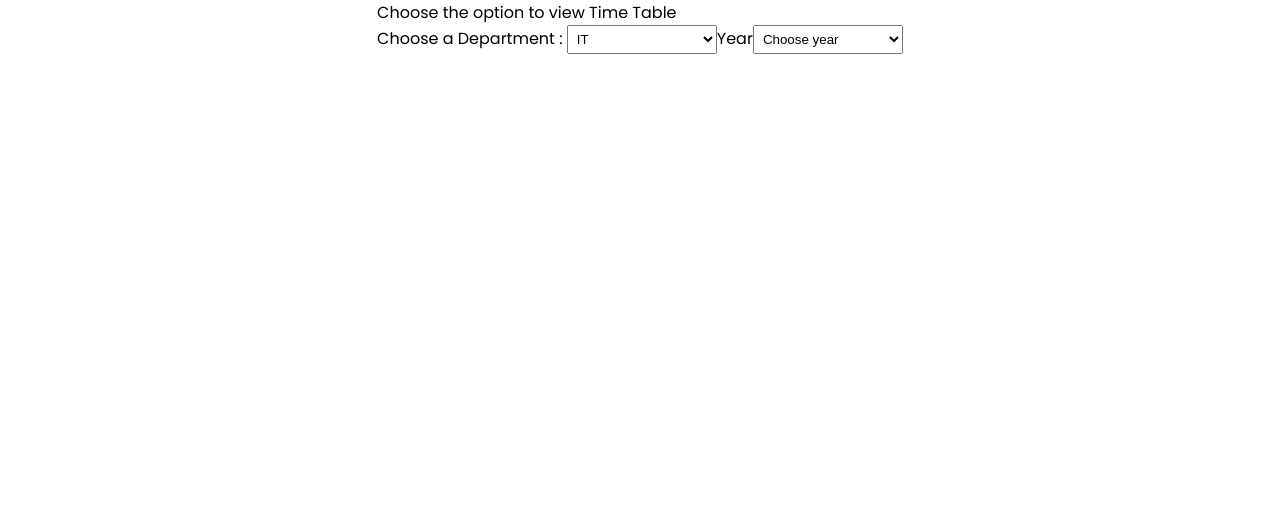
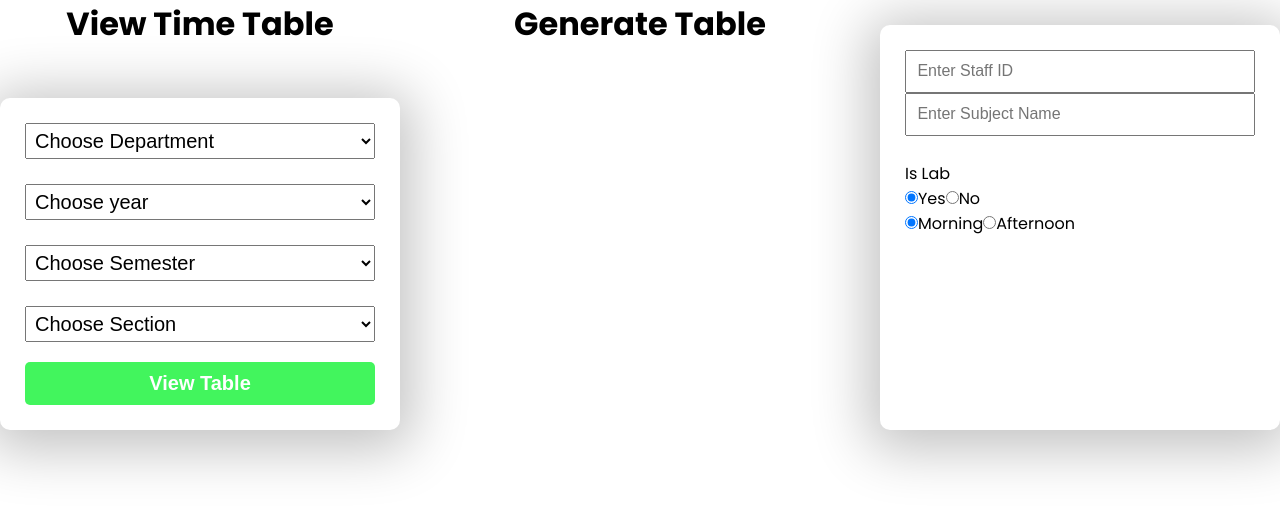
Before and after one commit to darky9197/VTS, a React (Vite) app in the folder ttableapp/: page / in a window 1280 px wide. Shown: the top 510 px of the page. Built offline with nearby package versions, Linux system fonts and the light colour scheme.

Commit message:
adminview(incomp)

```diff
--- a/ttableapp/src/App.jsx
+++ b/ttableapp/src/App.jsx
@@ -1,6 +1,7 @@
 //import { Routes, Route } from "react-router-dom";
 //import Login from "./Pages/Login";
 //import Userpage from "./Pages/Userpage";
+import AdminView from "./Pages/AdminView";
 import Generatorpage from "./Pages/Generatorpage";
 import Tableviewform from "./Pages/Tableviewform";
 //import { useEffect, useState } from "react";
@@ -36,7 +37,8 @@ function App() {
         <Generatorpage/>
       </div> */}
       {/* <Generatorpage/> */}
-      <Tableviewform/>
+      {/* <Tableviewform/> */}
+      <AdminView/>
 
     </>
   );
--- /dev/null
+++ b/ttableapp/src/Pages/Adminview.jsx
@@ -0,0 +1,53 @@
+import React, { useState } from 'react'
+import Tableviewform from './Tableviewform'
+import styled from 'styled-components'
+
+function AdminView() {
+    const [radioval,setRadio] = useState("Yes");
+    const [sesseion, setSession] = useState("Morning");
+
+    const radioChange = (value)=>{
+        setRadio(value);
+    }
+    const changeSession = (val)=>{
+        setSession(val)
+    }
+  return (
+    <Admin_view_comp>
+    <div className='adminview'>
+        <Tableviewform/>
+        <h1>Generate Table</h1>
+        <form action="">
+            <input type="text" placeholder='Enter Staff ID' />
+            <input type="text" placeholder='Enter Subject Name' /><br />
+            <label htmlFor="">Is Lab</label>
+            <div className='lab'>
+            <input type="radio" id='Yes' value={"Yes"} checked={radioval==="Yes"} onChange={()=>{radioChange("Yes")}}  />Yes
+            <input type="radio" id='No'  value={"No"} checked={radioval==="No"} onChange={()=>{radioChange("No")}}  />No
+            </div>
+            <div className='session'>
+            <input type="radio" id='fn'  value={"Morning"} checked={sesseion==="Morning"} onChange={()=>{changeSession("Morning")}}  />Morning
+            <input type="radio" id='an'  value={"Afternoon"} checked={sesseion==="Afternoon"} onChange={()=>{changeSession("Afternoon")}}  />Afternoon
+            </div>
+        </form>
+    </div>
+    </Admin_view_comp>
+  )
+}
+
+const Admin_view_comp = styled.div`
+.adminview{
+display:flex;
+justify-content:Space-between;
+}
+form{
+display:flex;
+flex-direction:column;
+padding:25px;
+margin-top:25px;
+width:400px;
+border-radius:10px;
+box-shadow: 0px 7px 55px 13px rgba(0,0,0,0.24);
+}
+`
+export default AdminView
--- a/ttableapp/src/Pages/Tableviewform.jsx
+++ b/ttableapp/src/Pages/Tableviewform.jsx
@@ -2,13 +2,16 @@ import React from 'react'
 import styled from 'styled-components'
 
 function Tableviewform() {
+  const msg = ()=>{
+    alert("Its under Working");
+  }
   return (
     <Formstyle>
     <div className='cont'>
+      <h1>View Time Table</h1><br />
       <form action="">
-        <label htmlFor="">Choose the option to view Time Table</label><br />
-        <label htmlFor="">Choose a Department : </label>
-        <select className='dept'  aria-placeholder='Choose a dept'>
+        <select className='dept' >
+            <option value="">Choose Department</option>
             <option value="IT">IT</option>
             <option value="CSE">CSE</option>
             <option value="AIDS">AIDS</option>
@@ -16,16 +19,33 @@ function Tableviewform() {
             <option value="MTS">MTS</option>
             <option value="EEE">EEE</option>
             <option value="ECE">ECE</option>
-        </select>
-        <label htmlFor="">Year</label>
+        </select><br />
         <select name="" id="">
             <option value="">Choose year</option>
             <option value="I">I</option>
             <option value="II">II</option>
             <option value="III">III</option>
             <option value="IV">IV</option>
-
+        </select><br />
+        <select name="" id="">
+            <option value="">Choose Semester</option>
+            <option value="I">I</option>
+            <option value="II">II</option>
+            <option value="III">III</option>
+            <option value="IV">IV</option>
+            <option value="V">V</option>
+            <option value="VI">VI</option>
+            <option value="VII">VII</option>
+            <option value="VIII">VIII</option>
+        </select><br />
+        <select name="" id="">
+            <option value="">Choose Section</option>
+            <option value="A">A</option>
+            <option value="B">B</option>
+            <option value="C">C</option>
+            <option value="D">D</option>
         </select>
+        <button onClick={msg} className='view-btn'>View Table</button>
       </form>
     </div>
     </Formstyle>
@@ -36,10 +56,36 @@ const Formstyle = styled.div`
 display:flex;
 justify-content:center;
 align-items : center;
+flex-direction:column
 }
 form select{
 width:150px;
 padding:5px;
+width:100%;
+font-size:20px;
+
+}
+form{
+display:flex;
+flex-direction:column;
+padding:25px;
+margin-top:25px;
+width:400px;
+border-radius:10px;
+box-shadow: 0px 7px 55px 13px rgba(0,0,0,0.24);
+}
+.view-btn{
+background-color:rgb(66, 245, 93);
+border:none;
+font-size:20px;
+padding:10px;
+margin-top:20px;
+color:white;
+font-weight:bold;
+border-radius:5px;
+}
+.view-btn:hover{
+background-color:rgb(43, 161, 63);
 
 }
 `
```
